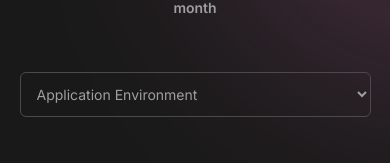
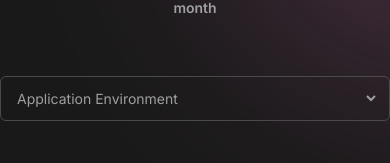
Before and after one commit to shreybatra/loki-mirror, a Next.js app: page /pricing in a window 390 px wide. Shown: the part 669-832 px from the top of the page. Built offline with nearby package versions, Linux system fonts and the light colour scheme.

Commit message:
fix(select-navbar): fix the select navbar

```diff
--- a/components/VerticalNavbar2/index.tsx
+++ b/components/VerticalNavbar2/index.tsx
@@ -21,7 +21,7 @@ export const VerticalNavbar2 = () => {
     router.push(`/pricing/${e.target.value}`);
   };
   return (
-    <div className="w-[90%] ml-[auto] mr-[auto] mb-[42px]  md:hidden  navBar-container2">
+    <div className="w-[90%] ml-[auto] mr-[auto] mb-[42px]  md:hidden  navBar-container2 plan--dropdown plan--dropdown--select">
       <select
         name="languages"
         id="language-select"
@@ -64,6 +64,7 @@ export const VerticalNavbar2 = () => {
           Event Streams (Coming Soon)
         </option>
       </select>
+
     </div>
   );
 };
```
